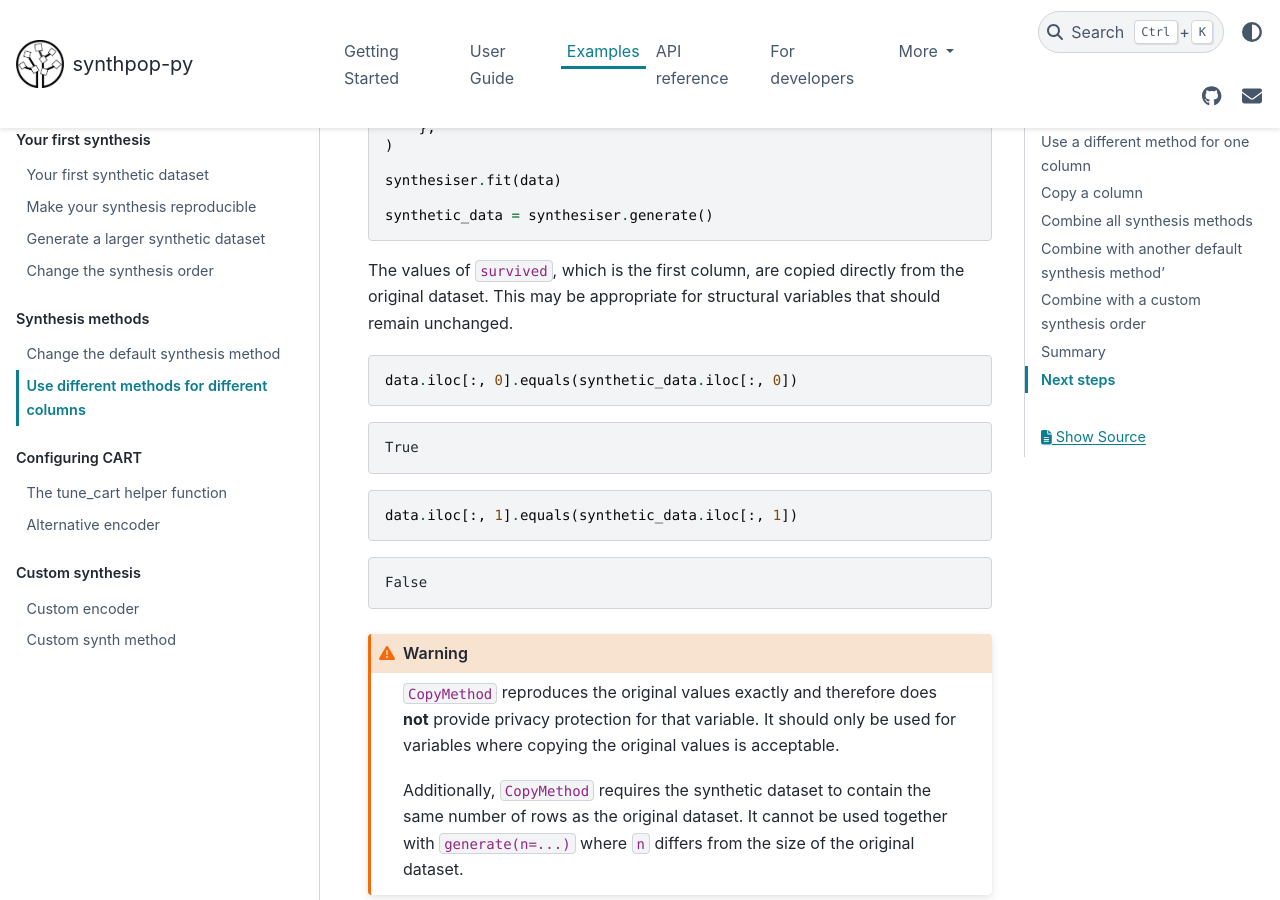
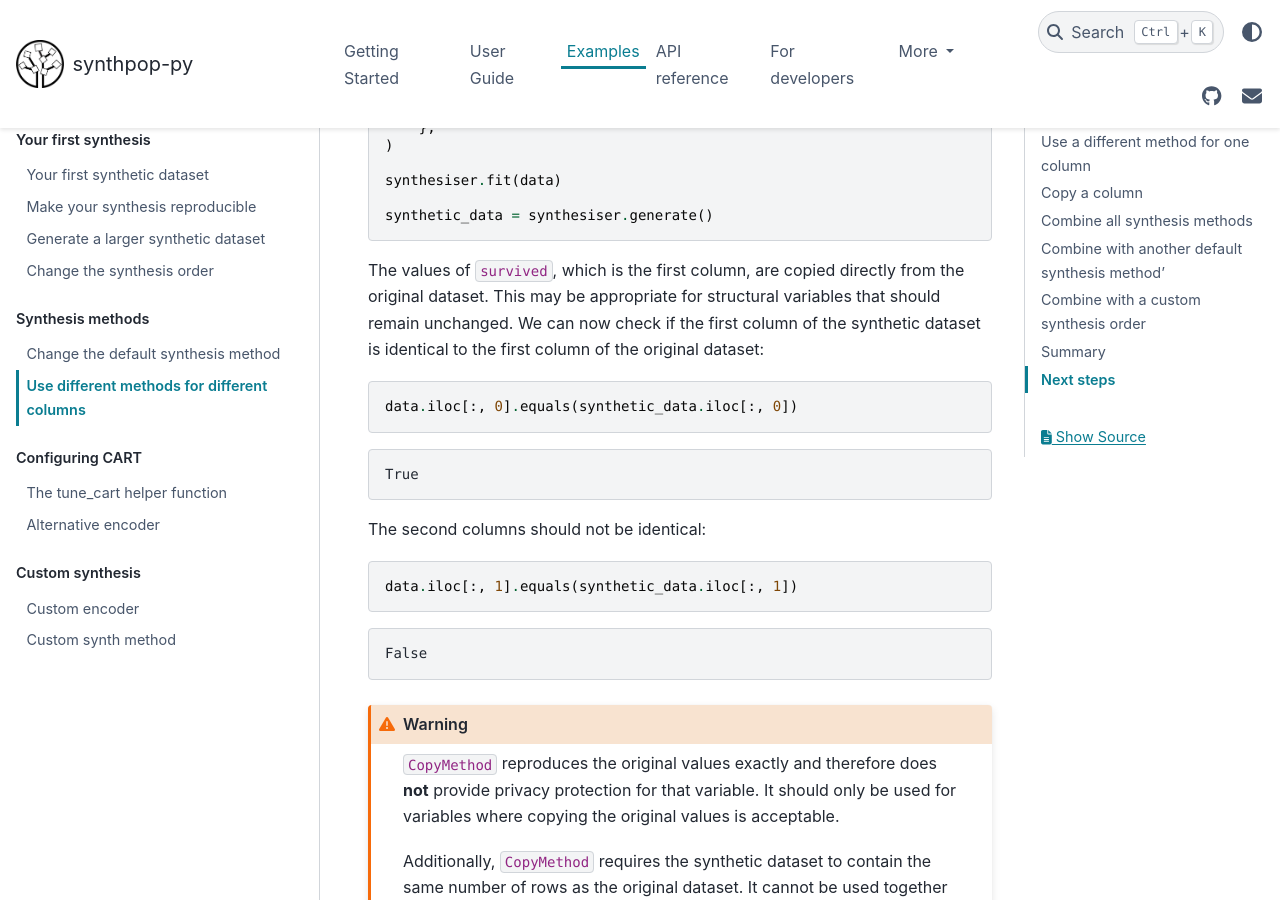
Before and after one commit to duonl/synthpop-py, a Sphinx documentation site: the page built from docs/source/examples/using_different_methods_for_different_columns.md, in a window 1280 px wide and 900 px high, scrolled down 1510 px. Built offline with Sphinx 7.4.7 and the PyData theme 0.15.4, drawn with Linux system fonts in a browser that asks for light colours.

Commit message:
add small paragraph for text flow

````diff
--- a/docs/source/examples/using_different_methods_for_different_columns.md
+++ b/docs/source/examples/using_different_methods_for_different_columns.md
@@ -47,13 +47,14 @@ synthesiser.fit(data)
 
 synthetic_data = synthesiser.generate()
 ```
-The values of `survived`, which is the first column, are copied directly from the original dataset. This may be appropriate for structural variables that should remain unchanged.
+The values of `survived`, which is the first column, are copied directly from the original dataset. This may be appropriate for structural variables that should remain unchanged. We can now check if the first column of the synthetic dataset is identical to the first column of the original dataset:
 ```python
 data.iloc[:, 0].equals(synthetic_data.iloc[:, 0])
 ```
 ```text
 True
 ```
+The second columns should not be identical:
 ```python
 data.iloc[:, 1].equals(synthetic_data.iloc[:, 1])
 ```
````
